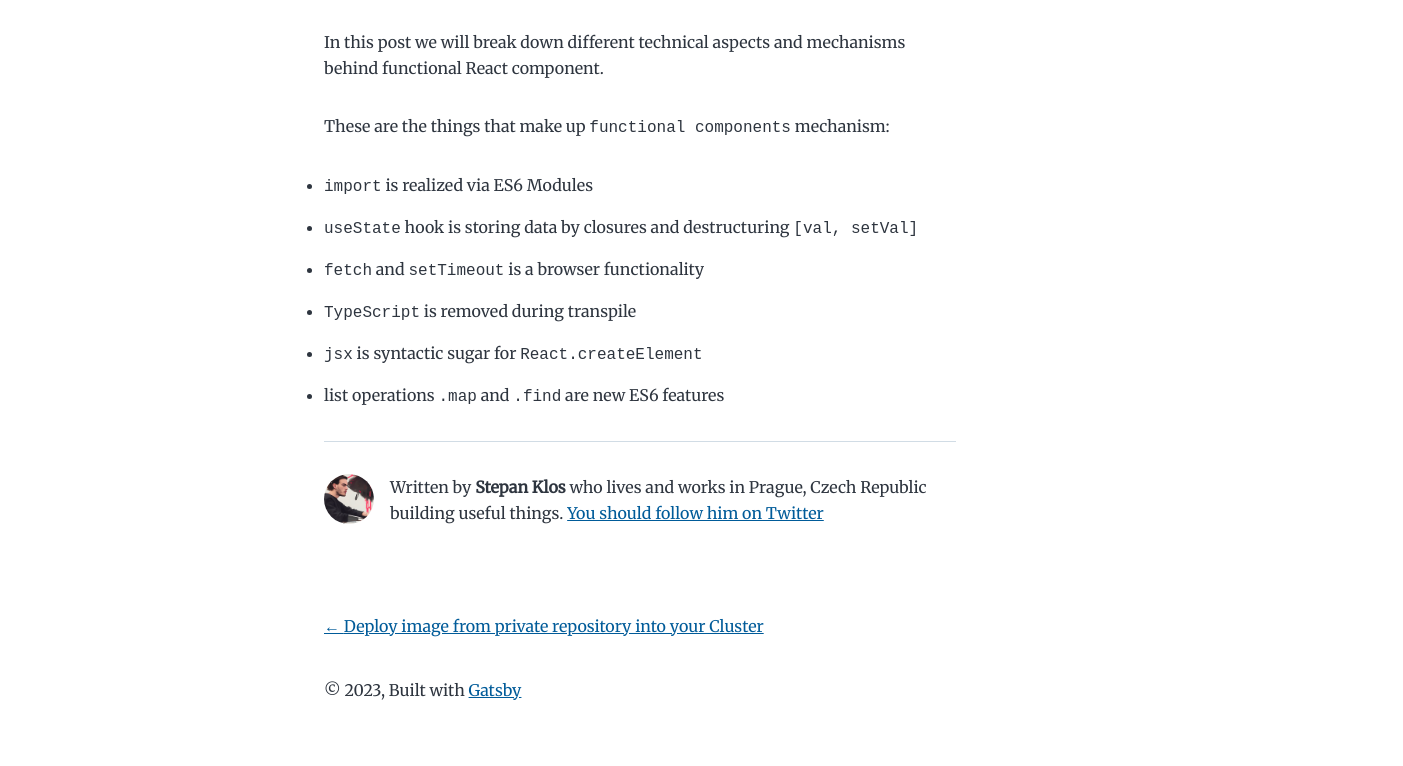
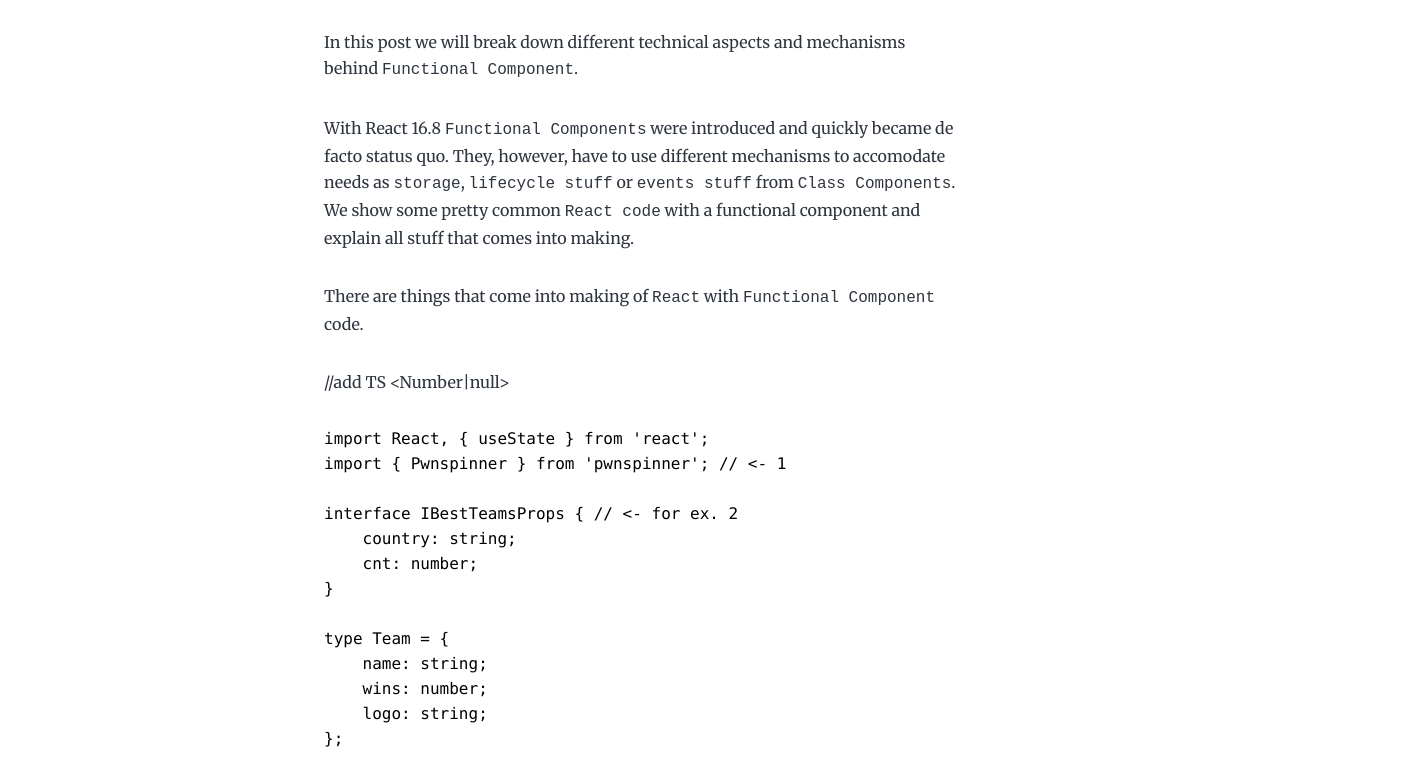
Before and after one commit to KlosStepan/blog, a Gatsby site: page /8-react-component-overview/ in a window 1280 px wide. Shown: the part 255-1021 px from the top of the page, 1403 px wide, since content can reach past the window. Built offline with nearby package versions, Linux system fonts and the light colour scheme; Gatsby itself is replaced by a stand-in of ours; some packages are replaced by stand-ins of ours; code samples lack their colours.

Commit message:
Enhancement React.js F. comp. overview

````diff
--- a/content/blog/8-react-component-overview/index.md
+++ b/content/blog/8-react-component-overview/index.md
@@ -1,13 +1,66 @@
 ---
-title: React.js functional component overview
+title: React.js Functional Component overview
 date: "2023-08-27T22:22:00.000Z"
 ---
-In this post we will break down different technical aspects and mechanisms behind functional React component.
+In this post we will break down different technical aspects and mechanisms behind `Functional Component`.
 
-These are the things that make up `functional components` mechanism:
-- `import` is realized via ES6 Modules
-- `useState` hook is storing data by closures and destructuring `[val, setVal]`
-- `fetch` and `setTimeout` is a browser functionality
-- `TypeScript` is removed during transpile
-- `jsx` is syntactic sugar for `React.createElement`
-- list operations `.map` and `.find` are new ES6 features
+With React 16.8 `Functional Components` were introduced and quickly became de facto status quo. They, however, have to use different mechanisms to accomodate needs as `storage`, `lifecycle stuff` or `events stuff` from `Class Components`. We show some pretty common `React code` with a functional component and explain all stuff that comes into making.
+
+There are things that come into making of `React` with `Functional Component` code.
+
+//add TS <Number|null>
+```JSX
+import React, { useState } from 'react';
+import { Pwnspinner } from 'pwnspinner'; // <- 1
+
+interface IBestTeamsProps { // <- for ex. 2
+    country: string;
+    cnt: number;
+}
+
+type Team = {
+    name: string;
+    wins: number;
+    logo: string;
+};
+
+function BestTeams(props: IBestTeamsProps = {}) { // <- for ex. 2
+    const [teams, setTeams] = useState<Team[]|null>(null); // <- for ex. 2
+    const [bestTeam, setBestTeam] = useState<Team|null>(null); // <- 3, for ex. 2
+    useEffect(() => {
+        let fetchedTeams = await FetchNTeams(cnt); // <- 4 & arbitrary implementation w/ fetch inside
+        setTeams(fetchedTeams);
+        const bestTeam = teams.find(team => team.wins === Math.max(...teams.map(team => team.wins))); // <- 5(a)
+        setBestTeam(bestTeam);
+    }, [])
+
+    return ( // <- 6
+        <>
+            <div>
+                <u>{bestTeam.name}</u>
+            </div>
+            <hr>
+            <div>
+                {teams.map((team: Team) => <div>{team.wins} {team.name}</div> )} {/* 5(b) */}
+            </div>
+        </>
+    )
+}
+```
+
+1. `import` is realized via **JavaScript Modules** [^1].
+2. `TypeScript` [^2] is removed during `application build` or `compilation`.
+3. `useState` hook[^3] is storing data by Closures [^4] and Destructuring assignment [^5].
+4. `fetch` is a browser Web API functionality [^6].
+5. Array operations (a)`.find`[^7] and (b)`.map`[^8] are new ES6 features.
+6. `JSX` is syntactic sugar for `React.createElement(...)`[^9].
+
+[^1]: https://developer.mozilla.org/en-US/docs/Web/JavaScript/Guide/Modules
+[^2]: https://www.typescriptlang.org
+[^3]: https://react.dev/reference/react/useState
+[^4]: https://developer.mozilla.org/en-US/docs/Web/JavaScript/Closures
+[^5]: https://developer.mozilla.org/en-US/docs/Web/JavaScript/Reference/Operators/Destructuring_assignment
+[^6]: https://developer.mozilla.org/en-US/docs/Web/API
+[^7]: https://developer.mozilla.org/en-US/docs/Web/JavaScript/Reference/Global_Objects/Array/find
+[^8]: https://developer.mozilla.org/en-US/docs/Web/JavaScript/Reference/Global_Objects/Array/map
+[^9]: https://react.dev/reference/react/createElement
````
